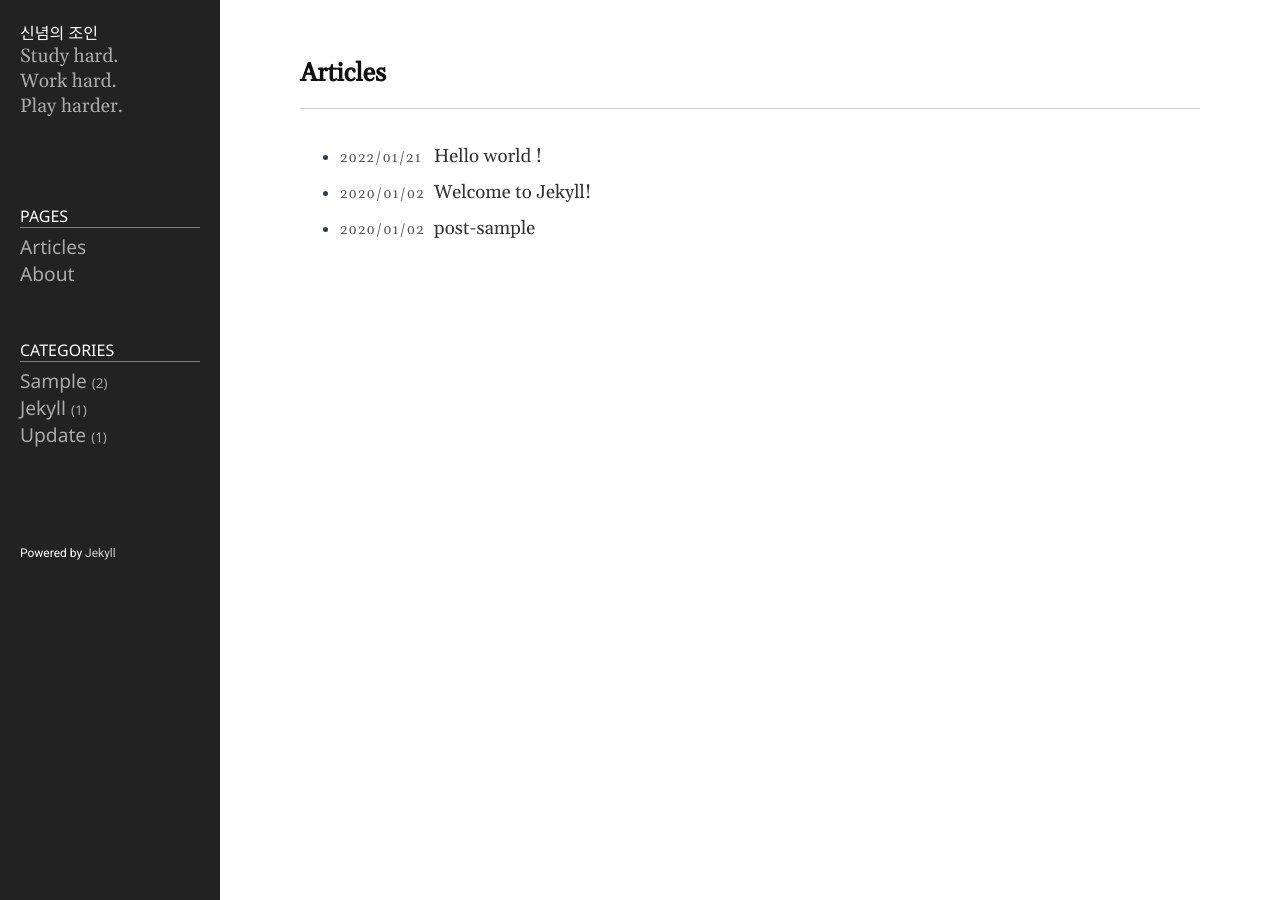
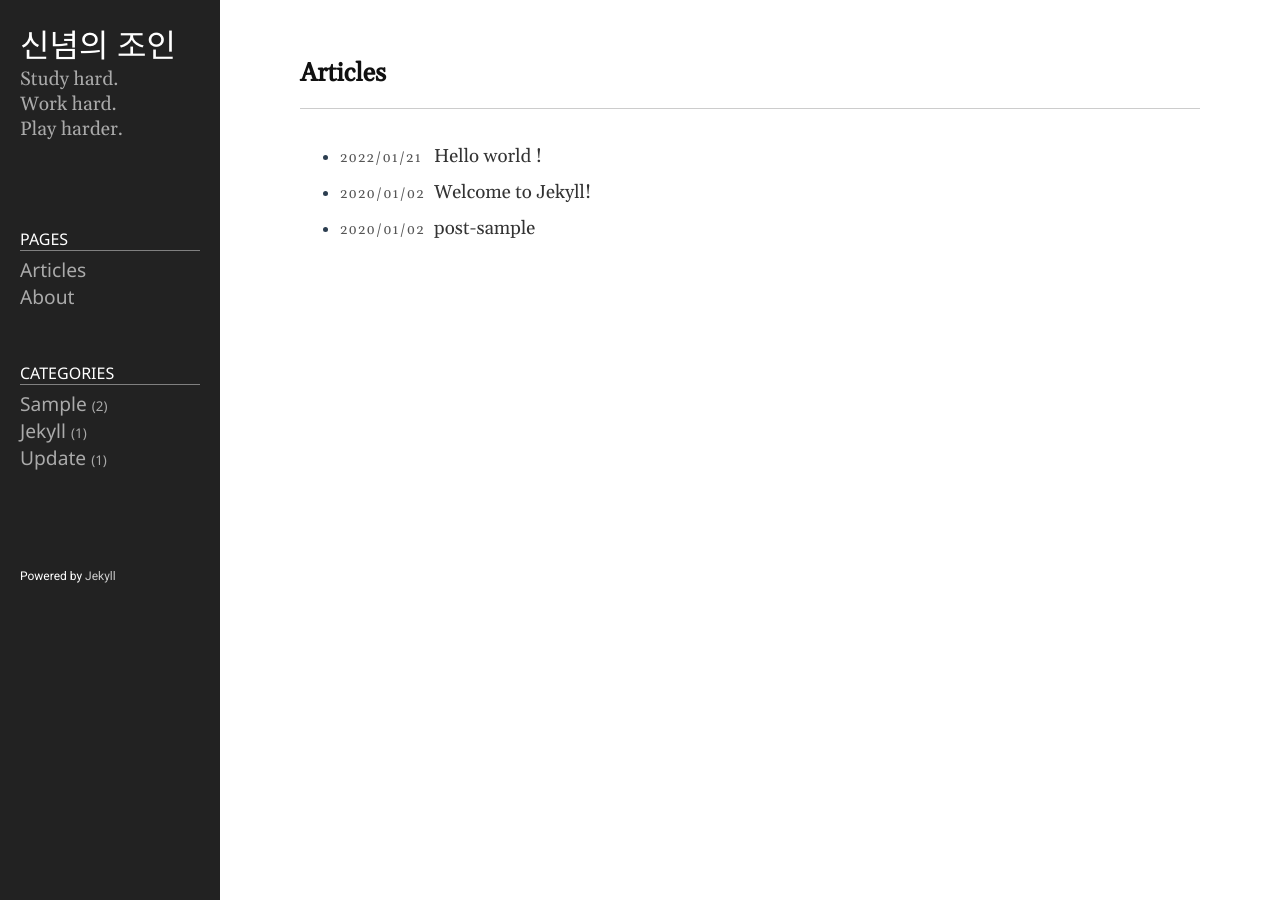
Before and after one commit to shin-nyum/shin-nyum_test.github.io, a Jekyll site: the page built from index.md, in a window 1280 px wide. Built offline with Jekyll 4.4.1, drawn with Linux system fonts in a browser that asks for light colours.

Commit message:
site mode

```diff
--- a/public/css/style.css
+++ b/public/css/style.css
@@ -112,7 +112,7 @@ code {
 }
 
 .sidebar-brand > a {
-	font-size: 100%;
+	font-size: 200%;
 	font-family: 'Nanum Myeongjo';
 	color: #fff;
 }
```
